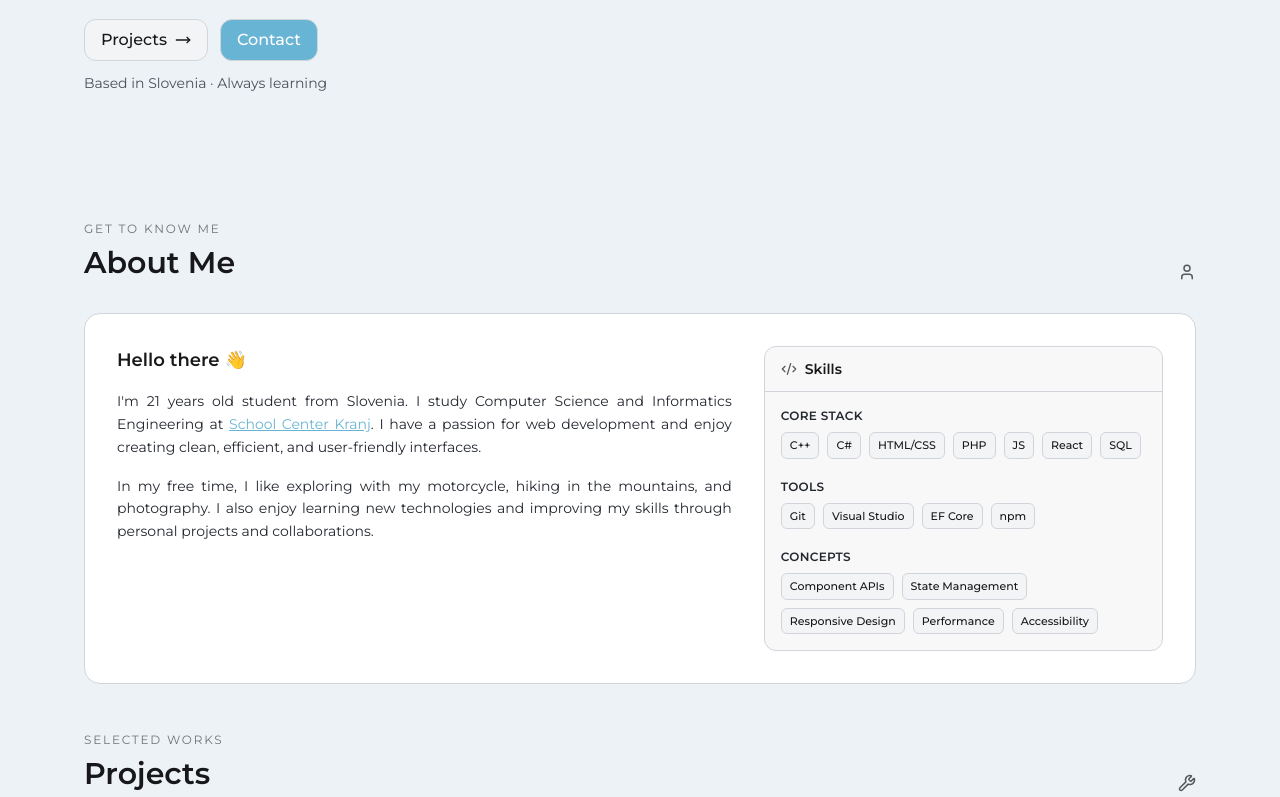
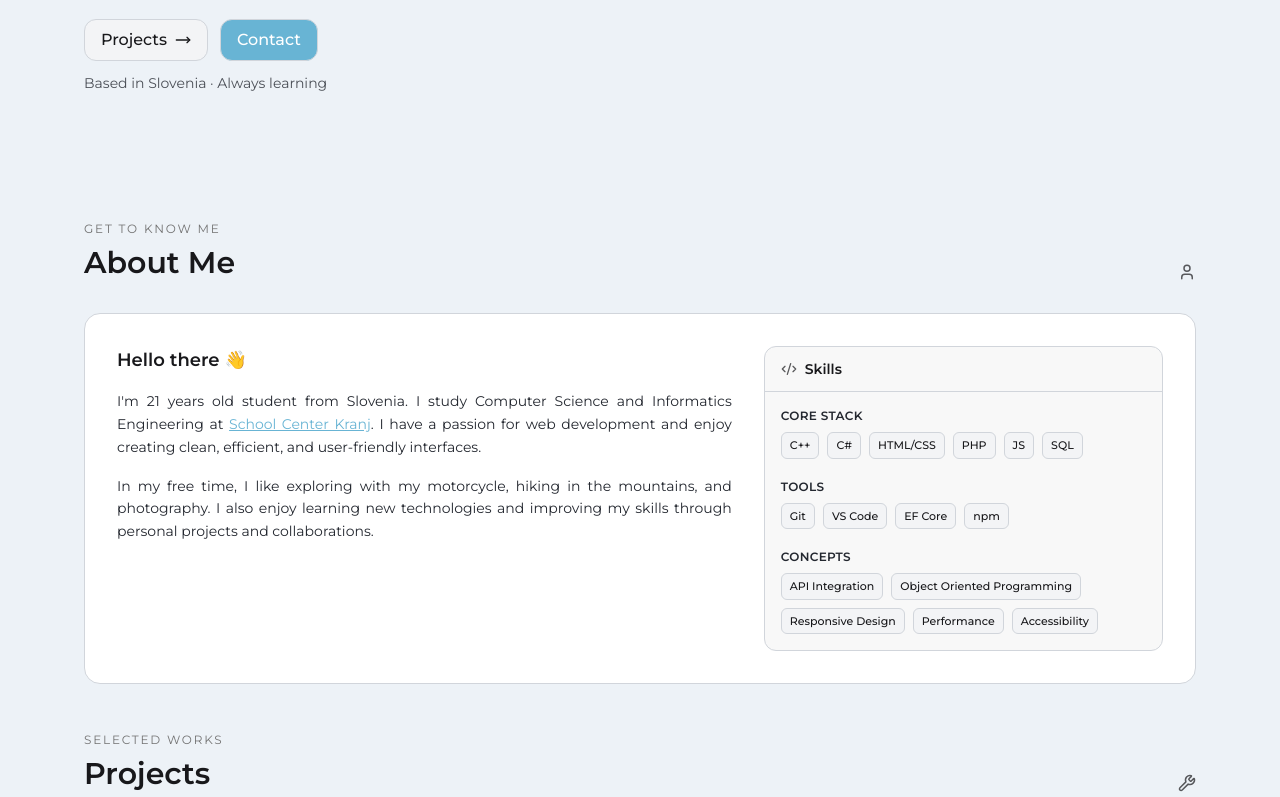
Before and after one commit to lapanje/portfolio, a React (Vite) app: page / in a window 1280 px wide. Shown: the part 384-1181 px from the top of the page. Built offline with nearby package versions, Linux system fonts and the light colour scheme.

Commit message:
finalfornow2

```diff
--- a/src/pages/Home.jsx
+++ b/src/pages/Home.jsx
@@ -166,7 +166,6 @@
 														"HTML/CSS",
 														"PHP",
 														"JS",
-														"React",
 														"SQL",
 													].map((s) => (
 														<span
@@ -198,7 +197,7 @@
 												<div className="flex flex-wrap gap-2">
 													{[
 														"Git",
-														"Visual Studio",
+														"VS Code",
 														"EF Core",
 														"npm",
 													].map((s) => (
@@ -230,8 +229,8 @@
 												</div>
 												<div className="flex flex-wrap gap-2">
 													{[
-														"Component APIs",
-														"State Management",
+														"API Integration",
+														"Object Oriented Programming",
 														"Responsive Design",
 														"Performance",
 														"Accessibility",
```
